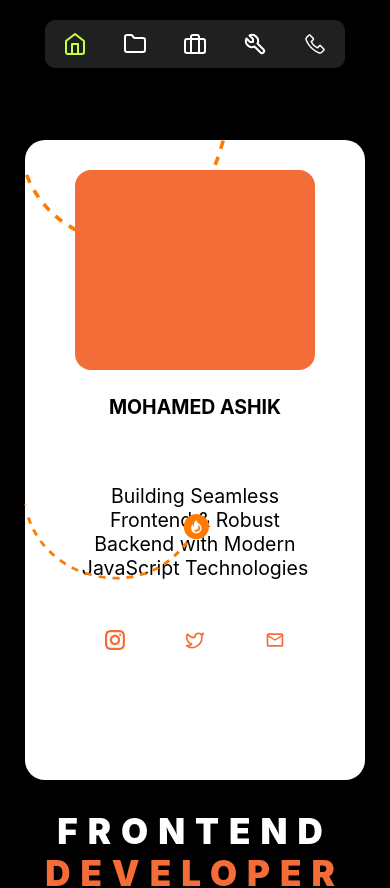
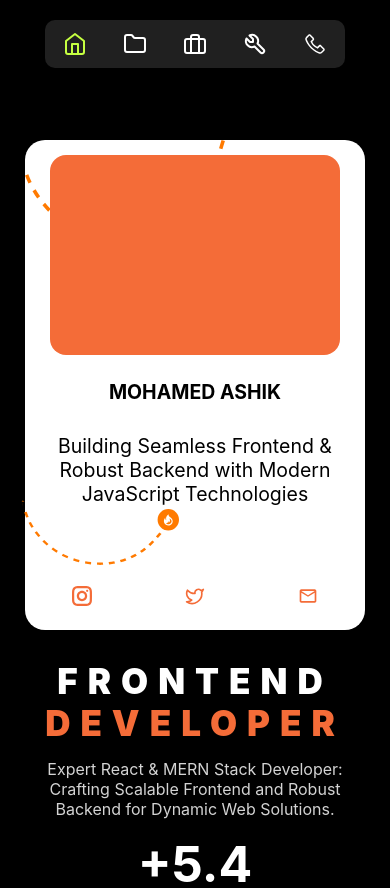
Before and after one commit to Ashik11898/portfolio, a React (Vite) app in the folder portfolioClient/: page / in a window 390 px wide. Shown: the top 888 px of the page. Built offline with nearby package versions, Linux system fonts and the light colour scheme.

Commit message:
responsive done 80%

```diff
--- a/portfolioClient/src/App.jsx
+++ b/portfolioClient/src/App.jsx
@@ -23,10 +23,13 @@ function App() {
   const debounceTimeout = useRef(null);
 
   const handleScrollToSection = (id) => {
+
     const section = sectionRefs.current.find((ref) => ref.id === id);
     if (section) {
       const topOffset = section.offsetTop;
       const offset = 100;
+      console.log("top:",topOffset - offset);
+
       window.scrollTo({
         top: topOffset - offset,
         behavior: "smooth",
@@ -53,7 +56,7 @@ function App() {
             }
             return prev;
           });
-        }, 100); // Adjust debounce duration as needed
+        }, 50); // Adjust debounce duration as needed
       },
       {
         threshold: 0.3, // Trigger when 70% of the section is visible
@@ -68,6 +71,9 @@ function App() {
       observer.disconnect();
     };
   }, [visibleSections]);
+
+console.log("visibleSections",visibleSections);
+
 
   return (
     <div className='app-parent'>
--- a/portfolioClient/src/assets/styles/blog.css
+++ b/portfolioClient/src/assets/styles/blog.css
@@ -55,7 +55,7 @@
       transform: translateY(50px);
       opacity: 0;
     }
-    70% {
+    60% {
       transform: translateY(-10px);
       opacity: 1;
     }
--- a/portfolioClient/src/assets/styles/responsive.css
+++ b/portfolioClient/src/assets/styles/responsive.css
@@ -29,6 +29,19 @@
 }
 
 @media (max-width: 500px) and (min-width: 320px) {
+  .devcard-parent{height: 490px;padding: 15px 25px;}
+  .dev-content{  margin: 30px 0 50px;  }
+  .devcard-parent::after {
+    background-size: 170px;
+    width: 170px;
+
+  }
+.dev-links{
+  position: absolute;
+  width: 100%;
+  left: 0;
+}
+
 .role-name{
   font-size: 35px;
   margin-top: 30px;
```
